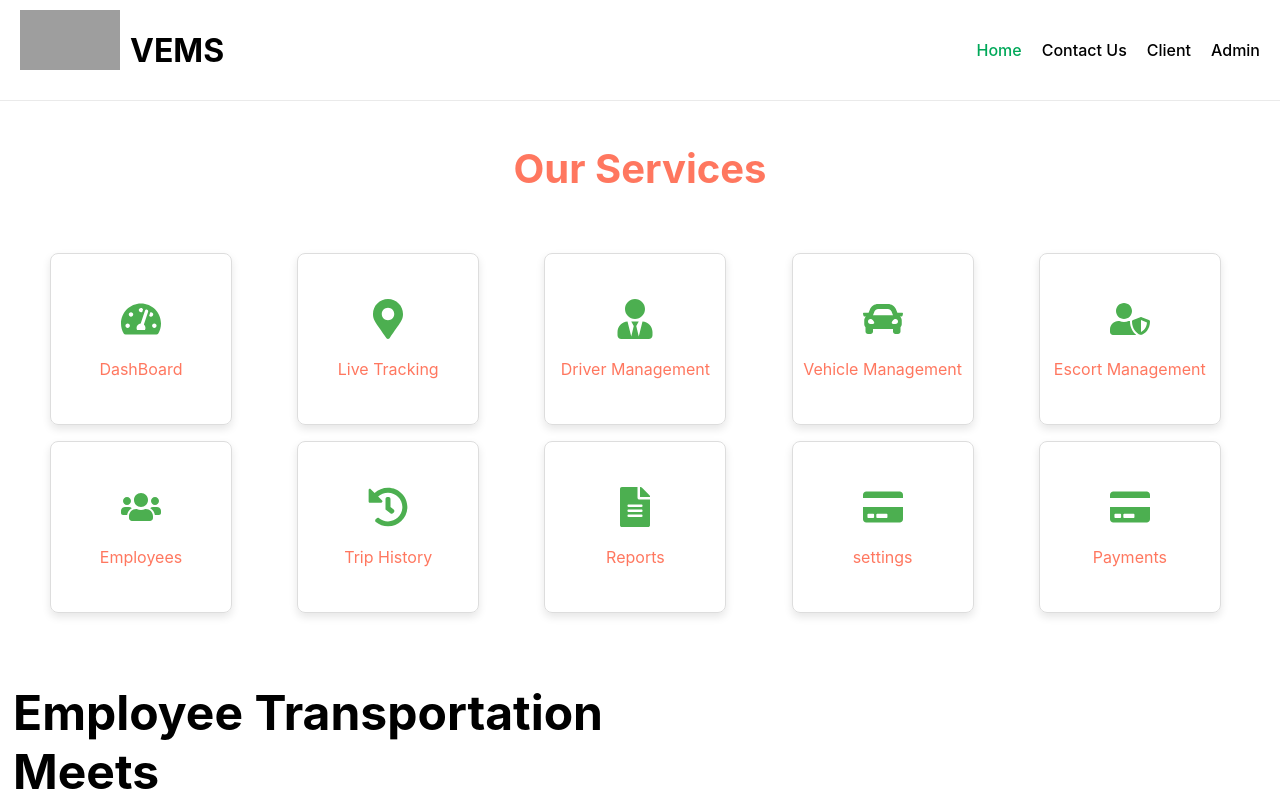
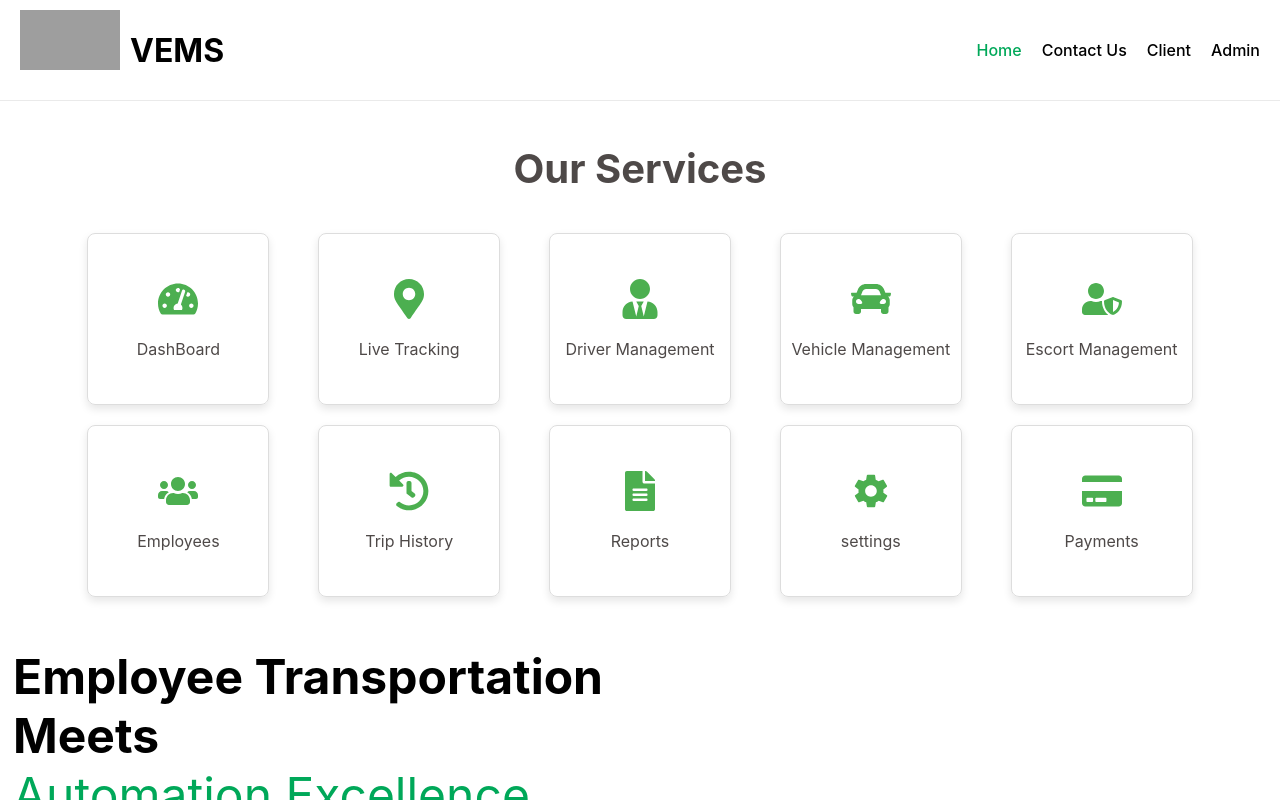
Before and after one commit to VenkatasaiNagendraNaidu/VEMS-Dashboard, a React (Create React App) app: page / in a window 1280 px wide. Shown: the top 800 px of the page. Built offline with nearby package versions, Linux system fonts and the light colour scheme; grey boxes are pictures that could not be loaded.

Commit message:
gysrfbjdvr

```diff
--- a/src/Components/GenesisSection/GenesisSection.css
+++ b/src/Components/GenesisSection/GenesisSection.css
@@ -16,6 +16,8 @@
 }
 
 .genesis-header p {
+    margin: auto;
+    width: 60%;
     font-size: 18px;
     color: #444444;
     margin-bottom: 40px;
--- a/src/Components/Main/Sidebar.css
+++ b/src/Components/Main/Sidebar.css
@@ -3,24 +3,23 @@
 .dashboard-wrapper {
   padding: 10px;
   text-align: center;
-  color:rgba(255, 99, 71, 0.871);
+  color:rgba(52, 46, 45, 0.871);
 }
 
 .dashboardd-container {
-    padding: 20px;
-    display: grid;
-    grid-template-columns: repeat(5, 1fr);
-    gap: 16px;
-    justify-content: center;
-    align-items: center;
-    flex-wrap: wrap;
-    gap: 16px;
-  }
+  width: 90%;
+  margin: auto;
+  display: grid;
+  align-items: center;
+  justify-content: center;
+  grid-template-columns: repeat(5, 1fr);
+  gap: 20px;
+}
 
   .card1 {
     text-align: center;
     border-radius: 8px;
-    margin: 0 20px;
+    margin: auto;
     width: 180px;
     height: 170px;
     display: flex;
--- a/src/Components/Main/Slidebar.jsx
+++ b/src/Components/Main/Slidebar.jsx
@@ -1,6 +1,7 @@
 import React from 'react';
 import { FaTachometerAlt, FaMapMarkerAlt, FaUserTie, FaCar, FaUserShield, FaUsers, FaHistory, FaFileAlt, FaCreditCard } from 'react-icons/fa';
 import './Sidebar.css'; // Import the CSS file
+import { IoMdSettings } from "react-icons/io";
 
 const data = [
   { title: "DashBoard", icon: <FaTachometerAlt /> },
@@ -11,7 +12,7 @@ const data = [
   { title: "Employees", icon: <FaUsers /> },
   { title: "Trip History", icon: <FaHistory /> },
   { title: "Reports", icon: <FaFileAlt /> },
-  { title: "settings", icon: <FaCreditCard /> },
+  { title: "settings", icon: <IoMdSettings /> },
   { title: "Payments", icon: <FaCreditCard /> },
 ];
 
```
